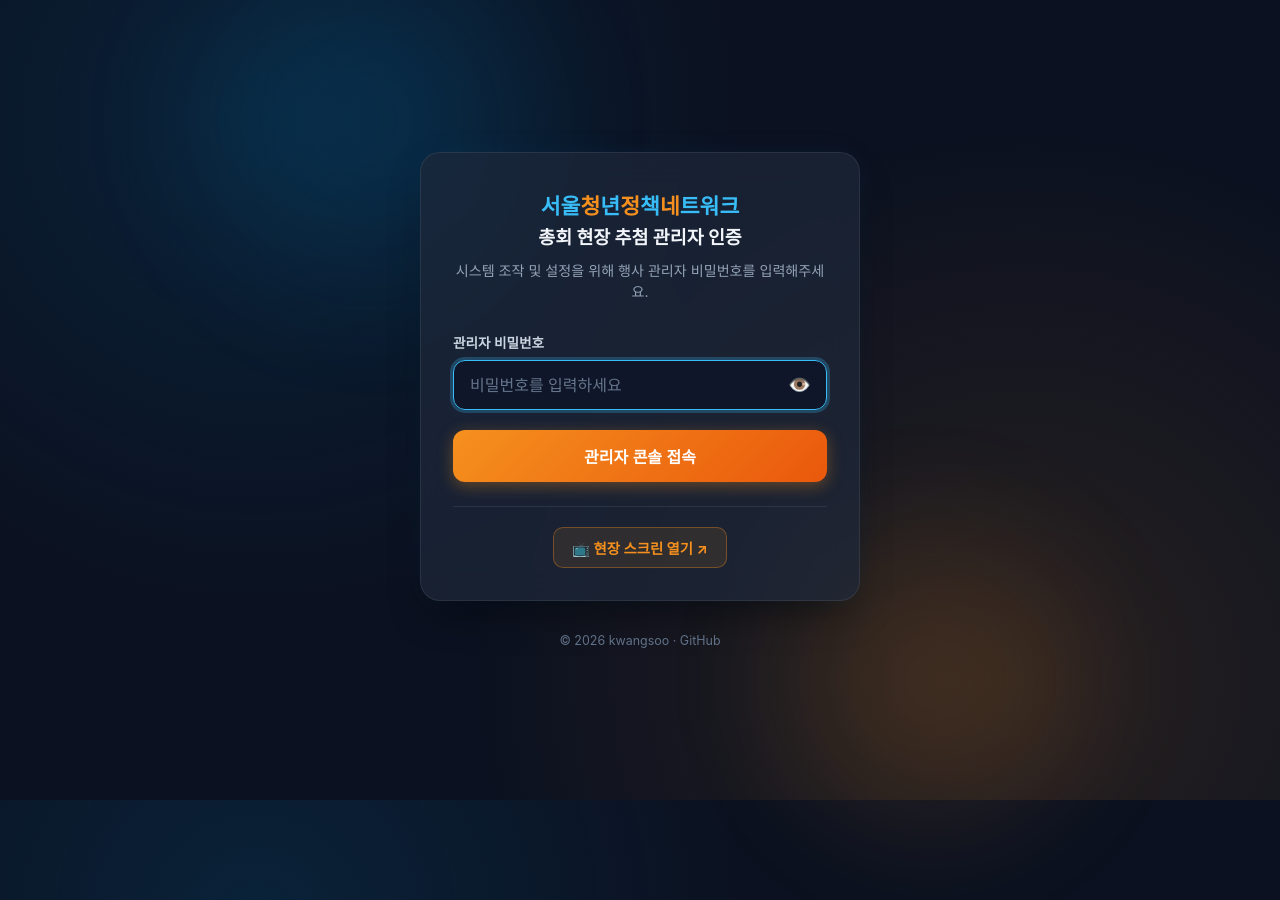
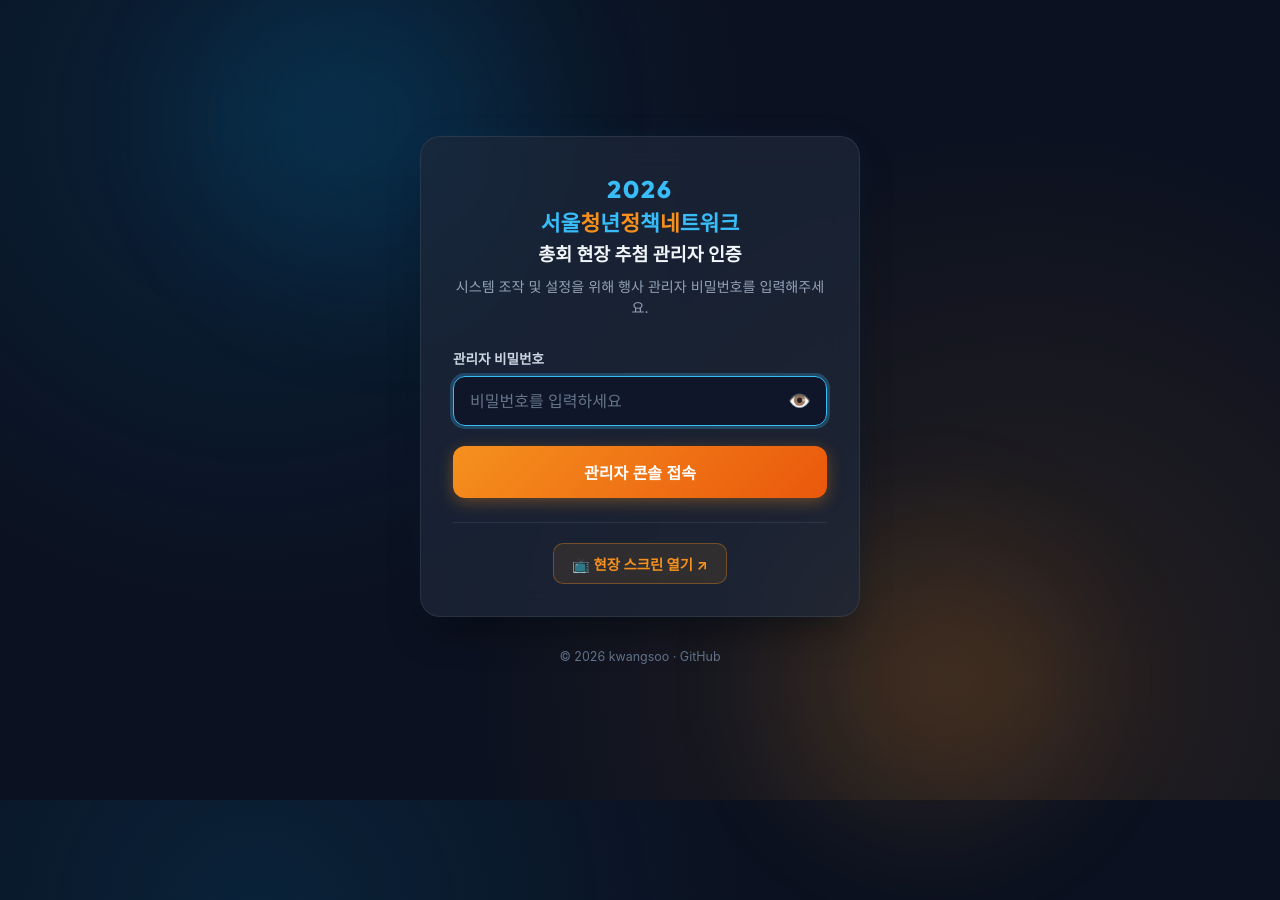
Before and after one commit to kwangsooshin/Seoul-Youth-Closing-Meeting-2026, a FastAPI app: page /admin/login in a window 1280 px wide. Run offline with FastAPI, Linux system fonts and the light colour scheme; some web fonts are replaced.

Commit message:
feat: 관리자 로그인 헤더 상단에 2026 문자열 추가

```diff
--- a/templates/admin_login.html
+++ b/templates/admin_login.html
@@ -107,6 +107,15 @@
       margin-bottom: 30px;
     }
 
+    .login-year {
+      font-family: 'Outfit', sans-serif;
+      font-size: 1.5rem;
+      font-weight: 800;
+      letter-spacing: 2px;
+      color: var(--primary-sky);
+      line-height: 1.2;
+      margin-bottom: 4px;
+    }
 
     .login-title {
       font-size: 1.35rem;
@@ -312,6 +321,7 @@
   <div class="login-container">
     <div class="login-card">
       <div class="login-header">
+        <div class="login-year">2026</div>
         <h1 class="login-title">
           <span class="brand-net"><span class="c-teal">서울</span><span class="c-orange">청</span><span class="c-teal">년</span><span class="c-orange">정</span><span class="c-teal">책</span><span class="c-orange">네</span><span class="c-teal">트워크</span></span><br>
           <span style="font-size: 1.15rem; font-weight: 700; color: #f1f5f9;">총회 현장 추첨 관리자 인증</span>
```
